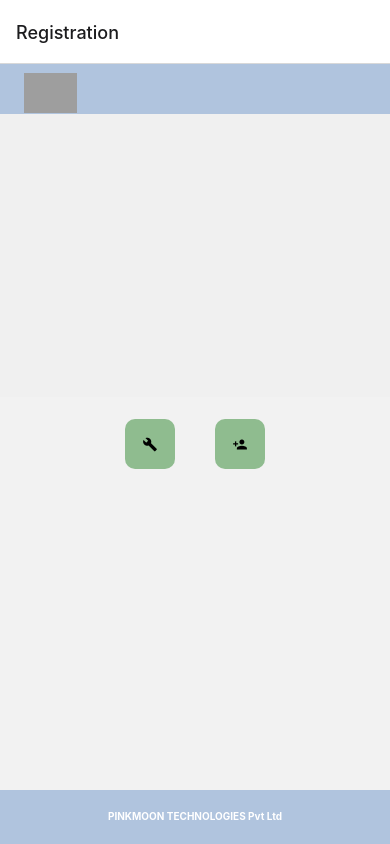
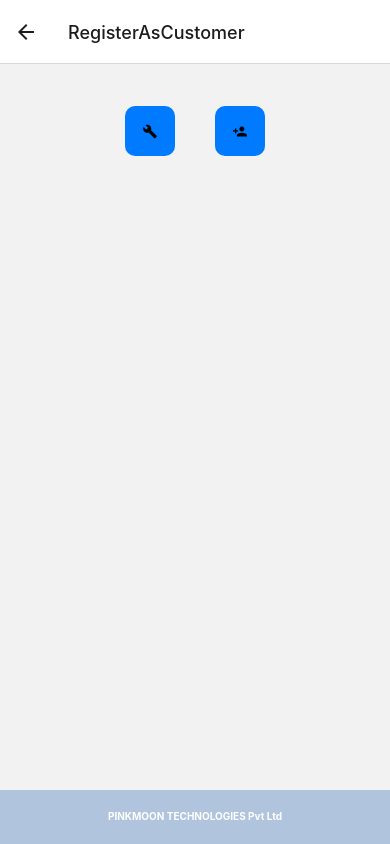
Before and after one commit to PinkmoonTech/PLUMBER1, a React Native app in the folder frontend-plumber/: screen /RegisterAsCustomer in a window 390 px wide. Built offline with nearby package versions, Linux system fonts and the light colour scheme; grey boxes are pictures that could not be loaded.

Commit message:
customer

```diff
--- a/frontend-plumber/App.js
+++ b/frontend-plumber/App.js
@@ -2,7 +2,7 @@ import React from "react";
 import { createStackNavigator } from "@react-navigation/stack";
 import { NavigationContainer } from "@react-navigation/native";
 import { SafeAreaProvider } from "react-native-safe-area-context";
-import RegistrationScreen from "./app/screens/RegistrationScreen";
+import RegisterAsService from "./app/screens/RegisterAsService";
 import PlumberViewScreen from "./app/screens/PlumberViewScreen";
 import Header from "./app/screens/Header";
 import Footer from "./app/screens/Footer";
@@ -10,6 +10,7 @@ import Login from "./app/screens/Login";
 import Home from "./app/screens/Home";
 import LoginPage from "./app/screens/LoginPage";
 import ServiceCustomerCard from "./app/screens/ServiceCustomerCard";
+import RegisterAsCustomer from "./app/screens/RegisterAsCustomer";
 
 // import Header from "./Header";
 
@@ -22,14 +23,21 @@ const App = () => {
 
     <SafeAreaProvider>
       <NavigationContainer>
-        <Stack.Navigator initialRouteName="Registration">
+        <Stack.Navigator initialRouteName="Home">
           <Stack.Screen name="Home" component={Home} />
           <Stack.Screen name="Login" component={Login} />
-          <Stack.Screen name="Registration" component={RegistrationScreen} />
+          <Stack.Screen
+            name="ServiceCustomerCard"
+            component={ServiceCustomerCard}
+          />
+          <Stack.Screen name="Registration" component={RegisterAsService} />
+          <Stack.Screen
+            name="RegisterAsCustomer"
+            component={RegisterAsCustomer}
+          />
+
           <Stack.Screen name="Service i" component={PlumberViewScreen} />
-          {/* <Stack.Screen name="LoginPage" component={LoginPage} /> */}
-          <Stack.Screen name="ServiceCustomerCard" component={ServiceCustomerCard} />
-
+          <Stack.Screen name="LoginPage" component={LoginPage} />
 
           {/* <Stack.Screen name="Loginn" component={Header} /> */}
           {/* <Stack.Screen name="hey" component={Footer} /> */}
--- a/frontend-plumber/app/screens/Home.js
+++ b/frontend-plumber/app/screens/Home.js
@@ -79,7 +79,7 @@ const styles = StyleSheet.create({
     paddingRight:2
   },
   iconButton: {
-    backgroundColor: "#007bff", // Example color
+    backgroundColor: "#007bff",
     borderRadius: 5,
     padding: 10,
     paddingLeft:20,
--- /dev/null
+++ b/frontend-plumber/app/screens/RegisterAsCustomer.js
@@ -0,0 +1,195 @@
+import React, { useState, useEffect } from "react";
+import {
+  View,
+  Text,
+  TextInput,
+  Button,
+  Image,
+  StyleSheet,
+  ScrollView,
+  TouchableOpacity,
+  Dimensions,
+  PixelRatio,
+  Platform,
+} from "react-native";
+import { Picker } from "@react-native-picker/picker";
+import * as ImagePicker from "expo-image-picker";
+import DateTimePicker from "@react-native-community/datetimepicker";
+import * as FileSystem from "expo-file-system";
+import Footer from "./Footer";
+import Header from "./Header";
+import ServiceCustomerCard from "./ServiceCustomerCard";
+
+const { width: windowWidth, height: windowHeight } = Dimensions.get("window");
+
+const scale = (size) => (windowWidth / 320) * size;
+const normalize = (size) => {
+  const newSize = scale(size);
+  if (Platform.OS === "ios") {
+    return Math.round(PixelRatio.roundToNearestPixel(newSize));
+  } else {
+    return Math.round(PixelRatio.roundToNearestPixel(newSize)) - 2;
+  }
+};
+
+const RegisterAsCustomer = ({ navigation }) => {
+  const [name, setName] = useState("");
+  const [phoneNumber, setPhoneNumber] = useState("");
+  const [pin, setPin] = useState("");
+  const [confirmPin, setConfirmPin] = useState("");
+  const [altPhoneNumber, setAltPhoneNumber] = useState("");
+  const [address, setAddress] = useState("");
+  const [idNumber, setIdNumber] = useState("");
+  const [error, setError] = useState("");
+  const [showRegistrationCustomerDetails, setShowRegistrationCustomerDetails] = useState(false);
+
+  const toggleRegistrationCustomerDetails = () => {
+    setShowRegistrationCustomerDetails(!showRegistrationCustomerDetails);
+    console.log("Toggling registration details...");
+  };
+
+  // Function to handle ID proof image upload
+  const handleIdProofUpload = async () => {
+    // Code for handling image upload
+  };
+
+  // Function to handle registration submission
+  const handleRegistrations = async () => {
+    setError(""); // Clear previous errors
+
+    // Validation logic if needed
+
+    // const formData = new FormData();
+    // formData.append("name", name);
+    // formData.append("phoneNumber", phoneNumber);
+    // formData.append("pin", pin);
+    // formData.append("confirmPin", confirmPin);
+    // formData.append("altPhoneNumber", altPhoneNumber);
+    // formData.append("address", address);
+    // formData.append("idNumber", idNumber);
+
+    // try {
+    //   const response = await fetch("http://192.168.0.115:3000/register", {
+    //     method: "POST",
+    //     headers: {
+    //       "Content-Type": "multipart/form-data",
+    //     },
+    //     body: formData,
+    //   });
+
+    //   const result = await response.json();
+    //   if (response.ok) {
+    //     alert("Registration successful");
+    //   } else {
+    //     setError(result.error || "Registration failed");
+    //   }
+    // } catch (err) {
+    //   setError("An error occurred. Please try again later.");
+    // }
+  };
+
+  return (
+    <View style={{ flex: 1 }}>
+    {/* Header and other components */}
+    <ScrollView contentContainerStyle={styles.container}>
+      {/* Render ServiceCustomerCard */}
+      <ServiceCustomerCard onPressCustomer={toggleRegistrationCustomerDetails} />
+
+      {/* Conditional rendering of registration details */}
+      {showRegistrationCustomerDetails && (
+        <>
+            {/* <Text style={styles.header}>Registration</Text> */}
+            {error ? <Text style={{ color: "red" }}>{error}</Text> : null}
+
+            <TextInput
+              style={styles.input}
+              placeholder="Name"
+              value={name}
+              onChangeText={setName}
+            />
+
+            <TextInput
+              style={styles.input}
+              placeholder="Phone Number"
+              value={phoneNumber}
+              onChangeText={setPhoneNumber}
+              keyboardType="phone-pad"
+            />
+
+            <TextInput
+              style={styles.input}
+              placeholder="Pin"
+              value={pin}
+              onChangeText={setPin}
+              keyboardType="numeric"
+            />
+
+            <TextInput
+              style={styles.input}
+              placeholder="Confirm Pin"
+              value={confirmPin}
+              onChangeText={setConfirmPin}
+              keyboardType="numeric"
+            />
+
+            <TextInput
+              style={styles.input}
+              placeholder="Alternative Phone Number"
+              value={altPhoneNumber}
+              onChangeText={setAltPhoneNumber}
+              keyboardType="phone-pad"
+            />
+
+            <TextInput
+              style={[styles.input, styles.textArea]}
+              placeholder="Address"
+              value={address}
+              onChangeText={setAddress}
+              multiline={true}
+              numberOfLines={4}
+            />
+
+            <TextInput
+              style={styles.input}
+              placeholder="ID Number"
+              value={idNumber}
+              onChangeText={setIdNumber}
+            />
+
+            {/* Add your submit button or other UI components here */}
+            <View style={styles.submitContainer}>
+              <Button title="Submit" onPress={handleRegistrations} />
+            </View>
+          </>
+        )}
+      </ScrollView>
+      <Footer />
+    </View>
+  );
+};
+
+const styles = StyleSheet.create({
+  container: {
+    justifyContent: "center",
+    alignItems: "center",
+    padding: normalize(20),
+  },
+  input: {
+    height: normalize(40),
+    borderColor: "gray",
+    borderWidth: 1,
+    borderRadius: 5,
+    padding: normalize(8),
+    marginBottom: normalize(12),
+    width: windowWidth * 0.9,
+  },
+  textArea: {
+    height: normalize(60),
+  },
+  submitContainer: {
+    marginBottom: normalize(50),
+    width: windowWidth * 0.9,
+  },
+});
+
+export default RegisterAsCustomer;
--- a/frontend-plumber/app/screens/RegistrationScreen.js
+++ b/frontend-plumber/app/screens/RegisterAsService.js
@@ -33,7 +33,7 @@ const normalize = (size) => {
   }
 };
 
-const RegistrationScreen = ({ navigation }) => {
+const RegisterAsService = ({ navigation }) => {
   const [name, setName] = useState("");
   const [dob, setDob] = useState(new Date());
   const [showDatePicker, setShowDatePicker] = useState(false);
@@ -152,6 +152,8 @@ const RegistrationScreen = ({ navigation }) => {
     formData.append("name", name);
     formData.append("dob", dob.toISOString().split("T")[0]); // Format date as YYYY-MM-DD
     formData.append("phoneNumber", phoneNumber);
+    formData.append("phoneNumber", pin);
+    formData.append("phoneNumber", confirmPin);
     formData.append("altPhoneNumber", altPhoneNumber);
     formData.append("email", email);
     formData.append("country", country);
@@ -477,4 +479,4 @@ const styles = StyleSheet.create({
   },
 });
 
-export default RegistrationScreen;
+export default RegisterAsService;
--- a/frontend-plumber/app/screens/ServiceCustomerCard.js
+++ b/frontend-plumber/app/screens/ServiceCustomerCard.js
@@ -1,37 +1,79 @@
 import React from "react";
-import { TouchableOpacity, Text, View, StyleSheet } from "react-native";
+import { TouchableOpacity, View, StyleSheet } from "react-native";
 import { MaterialIcons } from "@expo/vector-icons";
 
-const ServiceCustomerCard = ({ onPress,onPressCustomer }) => {
+const ServiceCustomerCard = ({
+  onPress,
+  onPressCustomer,
+  serviceCardEnabled = true,
+  customerCardEnabled = true,
+}) => {
+  const handlePress = () => {
+    if (typeof onPress === "function" && serviceCardEnabled) {
+      onPress();
+    }
+  };
+
+  const handlePressCustomer = () => {
+    if (typeof onPressCustomer === "function" && customerCardEnabled) {
+      onPressCustomer();
+    }
+  };
+
   return (
     <View style={styles.container}>
       {/* Service Card */}
-      <TouchableOpacity style={styles.iconCard} onPress={onPress}>
-        <MaterialIcons name="build" size={15} color="black" style={styles.icon} />
+      <TouchableOpacity
+        style={[styles.iconCard, !serviceCardEnabled && { opacity: 0.5 }]}
+        onPress={handlePress}
+        disabled={!serviceCardEnabled}
+      >
+        <MaterialIcons
+          name="build"
+          size={15}
+          color="black"
+          style={styles.icon}
+        />
       </TouchableOpacity>
 
       {/* Customer Card */}
-      <TouchableOpacity style={styles.iconCard} onPress={onPressCustomer}>
-        <MaterialIcons name="person-add" size={15} color="black" style={styles.icon} />
+      <TouchableOpacity
+        style={[styles.iconCard, !customerCardEnabled && { opacity: 0.5 }]}
+        onPress={handlePressCustomer}
+        disabled={!customerCardEnabled}
+      >
+        <MaterialIcons
+          name="person-add"
+          size={15}
+          color="black"
+          style={styles.icon}
+        />
       </TouchableOpacity>
     </View>
   );
 };
 
+
 const styles = StyleSheet.create({
   container: {
     flexDirection: "row",
+    justifyContent: "center",
+    alignItems: "center",
+    marginTop: 20,
   },
   iconCard: {
     width: 50,
     height: 50,
-    backgroundColor: "#8fbc8f",
+    backgroundColor: "#007bff",
     justifyContent: "center",
     alignItems: "center",
     marginBottom: 20,
     borderRadius: 10,
     marginLeft: 20,
-    marginRight:20
+    marginRight: 20,
+  },
+  icon: {
+    // Additional styles for icon if needed
   },
 });
 
--- a/frontend-plumber/app/screens/loginpage.js
+++ b/frontend-plumber/app/screens/loginpage.js
@@ -63,6 +63,8 @@ const LoginPage = ({ navigation }) => {
         <TouchableOpacity>
           <Text style={styles.forgotPassword}>Forgot password</Text>
         </TouchableOpacity>
+
+
 
         <TouchableOpacity onPress={() => navigation.navigate("Registration")}>
           <Text style={styles.registerText}>
```
